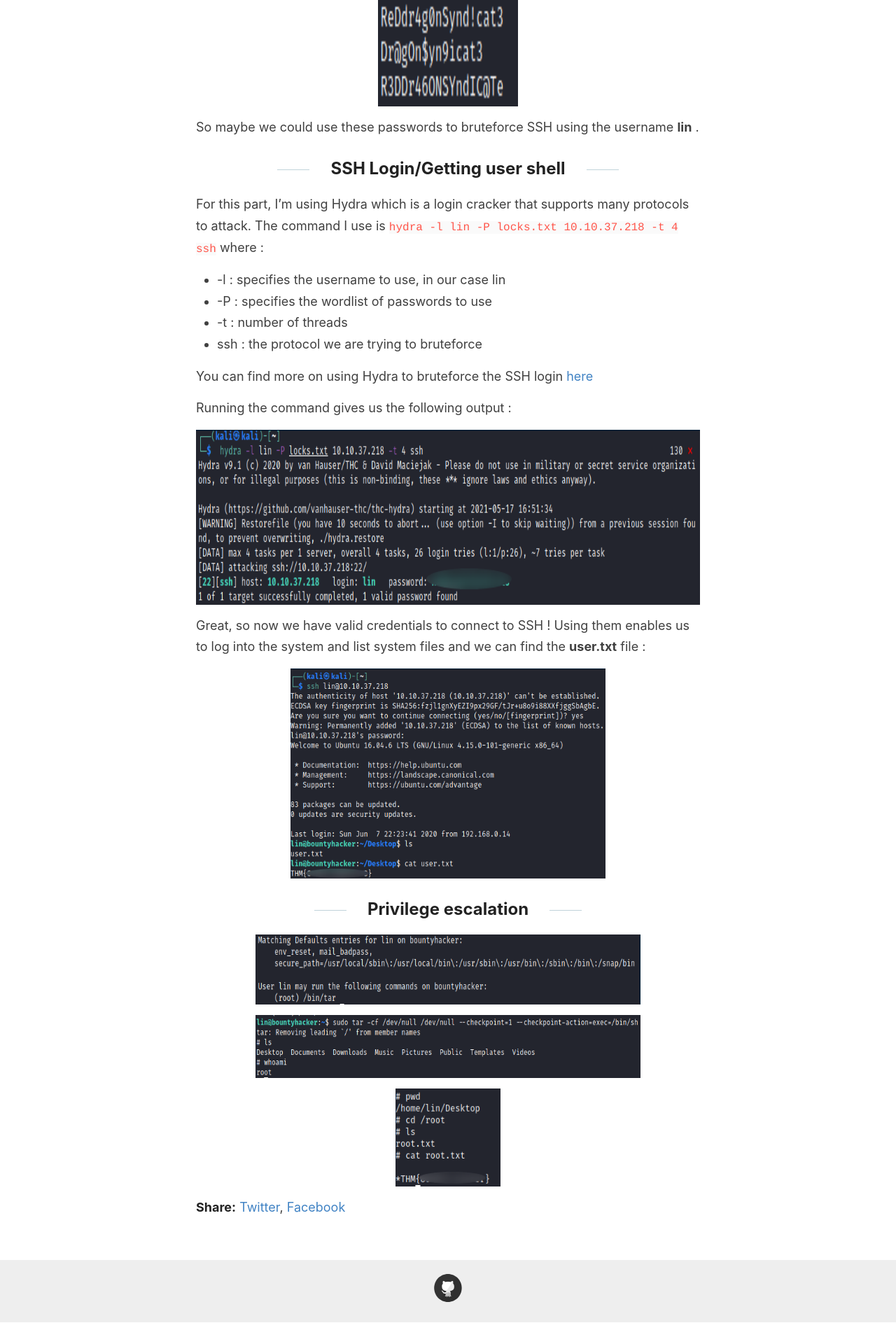
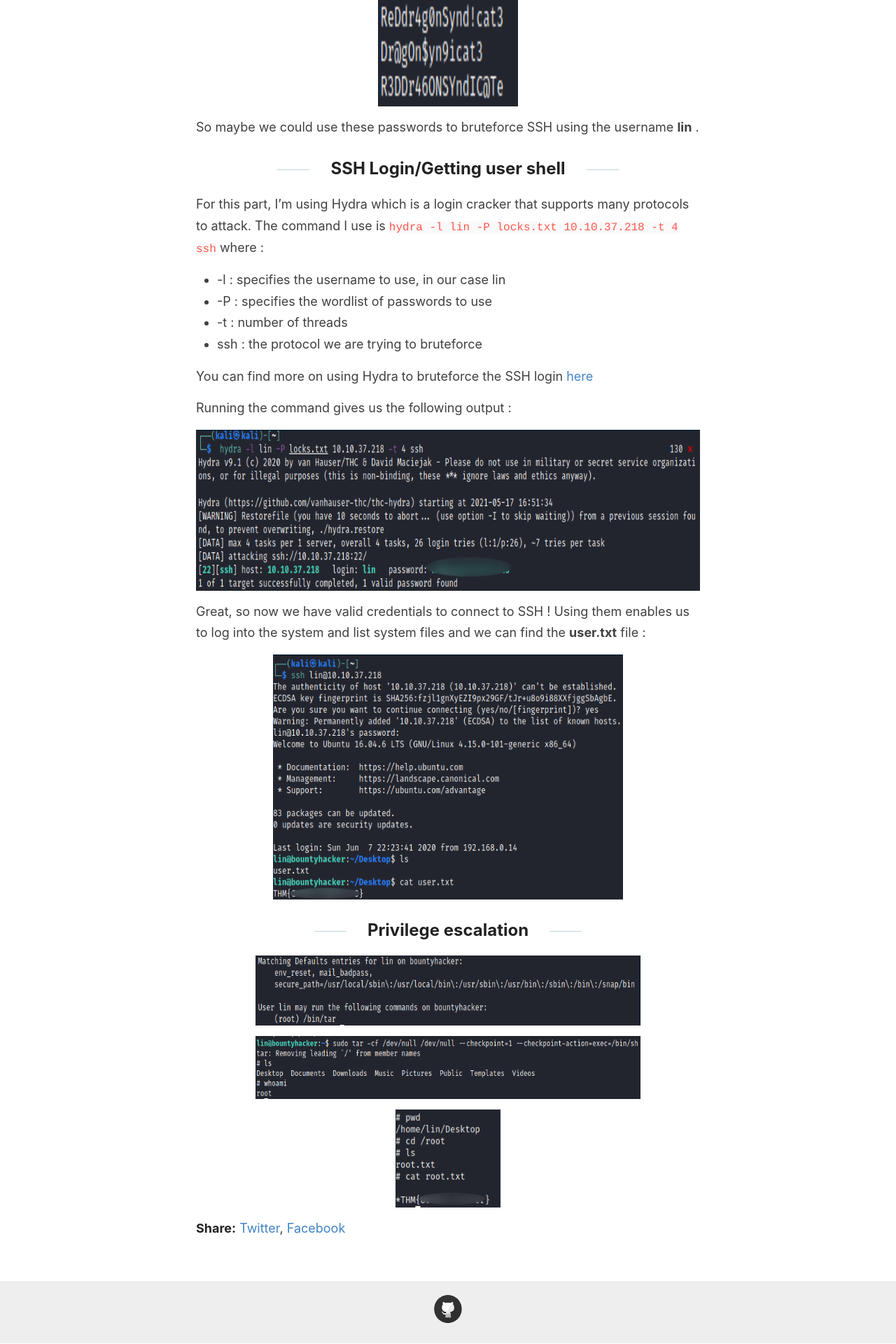
Before and after one commit to 0xdnxh/0xdnxh.github.io, a Jekyll site: the page built from _posts/2021-5-23-THM-BountyHacker-Writeup.md, in a window 1280 px wide. Shown: the part 2887-4807 px from the top of the page at 70% size. Built offline with Jekyll 4.4.1, drawn with Linux system fonts in a browser that asks for light colours; before the commit the page ends 4777 px from its top, so only the background shows below that.

Commit message:
Modified parts

```diff
--- a/_posts/2021-5-23-THM-BountyHacker-Writeup.md
+++ b/_posts/2021-5-23-THM-BountyHacker-Writeup.md
@@ -53,11 +53,11 @@
 
 Running the command gives us the following output :
 
-<img src="/images/THM/BountyHacker/hydraoutput.PNG" width="800" height="250"/>
+<img src="/images/THM/BountyHacker/hydraoutput.PNG" width="800" height="230"/>
 
 Great, so now we have valid credentials to connect to SSH ! Using them enables us to log into the system and list system files and we can find the **user.txt** file :
 
-<img src="/images/THM/BountyHacker/sshconnect.PNG" width="450" height="300"/>
+<img src="/images/THM/BountyHacker/sshconnect.PNG" width="500" height="350"/>
 
 ## Privilege escalation
 
```
